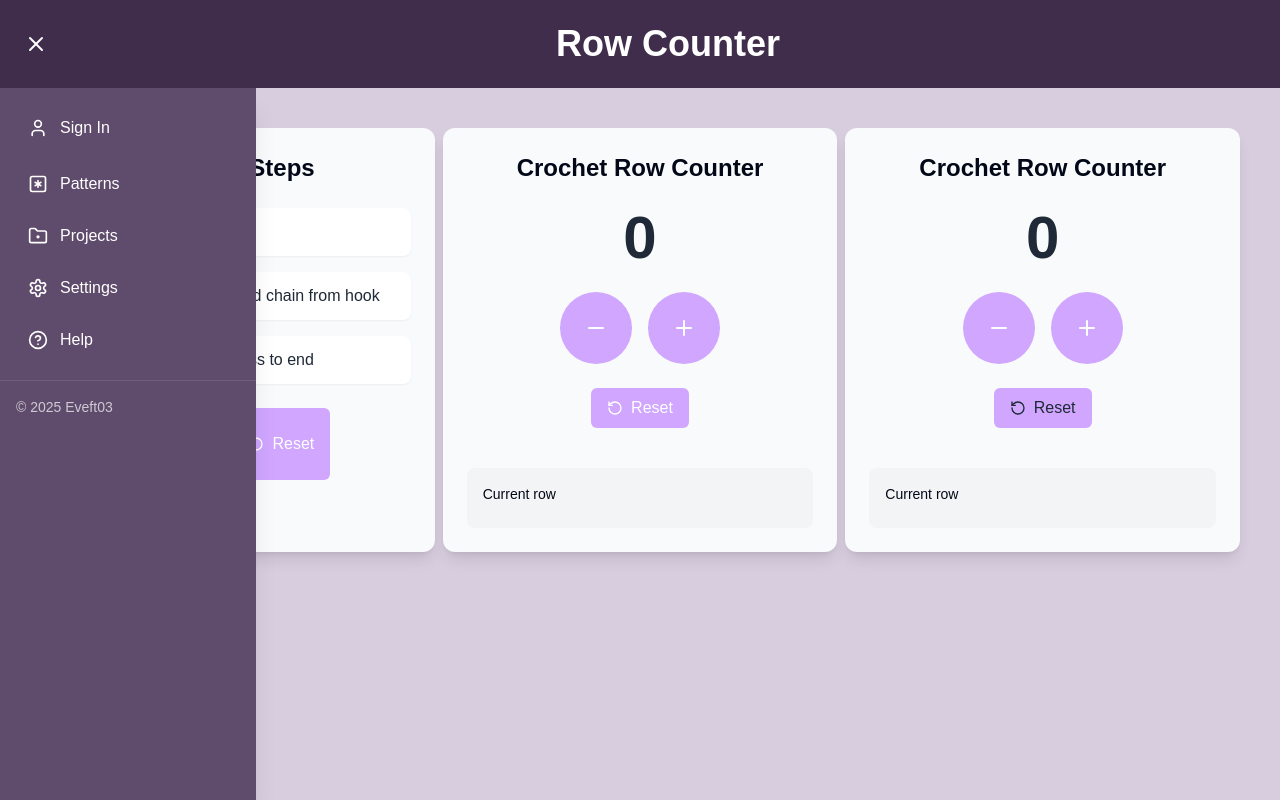
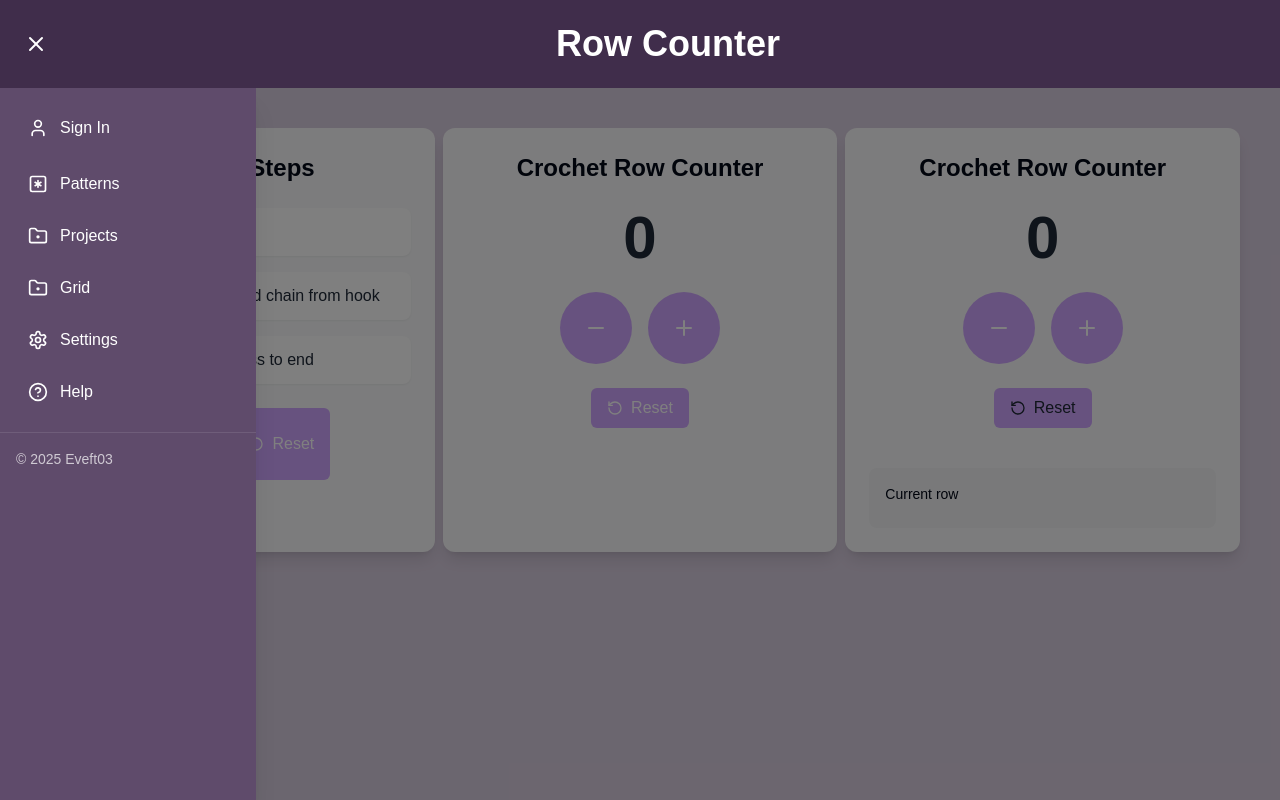
Before and after one commit to Eveft03/Row-Counter, a Next.js app: page / in a window 1280 px wide. Both pictures are taken after a click on the button 36 px from the left and 44 px from the top of the page. Built offline with nearby package versions, Linux system fonts and the light colour scheme.

Commit message:
feat: update package dependencies, enhance Counter component functionality, and improve Sidebar layout

```diff
--- a/package.json
+++ b/package.json
@@ -24,6 +24,7 @@
   },
   "devDependencies": {
     "@eslint/eslintrc": "^3",
+    "@next/swc-win32-x64-msvc": "^15.3.2",
     "@types/node": "^20",
     "@types/react": "^19",
     "@types/react-dom": "^19",
--- a/src/app/layout.tsx
+++ b/src/app/layout.tsx
@@ -50,7 +50,7 @@ export default function RootLayout({
             {/* Overlay - only visible when sidebar is open */}
             {isSidebarOpen && (
               <div
-                className="absolute inset-0 bg-black bg-opacity-50 z-5 transition-opacity duration-300 md:hidden"
+                className="absolute inset-0 bg-black bg-opacity-50 z-5 transition-opacity duration-300 "
                 onClick={() => setIsSidebarOpen(false)}
                 aria-hidden="true"
               />
--- a/src/app/page.tsx
+++ b/src/app/page.tsx
@@ -4,7 +4,7 @@ import Timer from "@/components/timer";
 
 export default function Home() {
   return (
-    <div className="w-full max-w-7xl mx-auto p-4">
+    <div className="w-full h-full max-w-7xl mx-auto p-4">
       <div className="grid grid-cols-1 lg:grid-cols-3 gap-2">
         <Steps />
         <Counter />
--- a/src/components/counter.tsx
+++ b/src/components/counter.tsx
@@ -4,26 +4,31 @@ import React, { useState } from 'react';
 import { Plus, Minus, RotateCcw } from 'lucide-react';
 
 
+interface HistoryEntry {
+  action: 'increment' | 'decrement';
+  timestamp: Date;
+}
 
 export default function Counter() {
   const [count, setCount] = useState(0);
+  const [history, setHistory] = useState<HistoryEntry[]>([]);
 
 
-  const incrementCount = () => {
+  function incrementCount() {
     setCount(prev => prev + 1);
-
+    setHistory(prev => [...prev, { action: 'increment', timestamp: new Date() }]);
   };
 
-  const decrementCount = () => {
+  function decrementCount(){
     if (count > 0) {
       setCount(prev => prev - 1);
-
+       setHistory(prev => [...prev, { action: 'increment', timestamp: new Date() }]);
     }
   };
 
-  const resetCount = () => {
+  function resetCount() {
     setCount(0);
-
+   setHistory([]);
   };
 
   return (
@@ -65,11 +70,16 @@ export default function Counter() {
           </button>
 
           {/* History Log */}
-          {history.length > 0 && (
-            <div className="w-full mt-4 p-4 bg-gray-100 rounded-lg">
+         {history.length > 0 && (
+             <div className="w-full mt-4 p-4 bg-gray-100 rounded-lg ">
               <h3 className="text-sm font-medium mb-2">Current row</h3>
-              <div className="max-h-32 overflow-y-auto">
-
+              <div className="max-h-32 overflow-y-scroll">
+                {history.slice(-3).map((entry, index) => (
+                  <div key={index} className="text-sm text-gray-600 mb-1">
+                    Row {entry.action === 'increment' ? 'added' : 'removed'} at{' '}
+                    {entry.timestamp.toLocaleTimeString()}
+                  </div>
+                ))}
               </div>
             </div>
           )}
--- a/src/components/sidebar.tsx
+++ b/src/components/sidebar.tsx
@@ -28,6 +28,11 @@ export default function Sidebar() {
       icon: <FolderDot size={20} />,
     },
     {
+      title: "Grid",
+      link: "#",
+      icon: <FolderDot size={20} />,
+    },
+    {
       title: "Settings",
       link: "#",
       icon: <Settings size={20} />,
@@ -50,7 +55,7 @@ export default function Sidebar() {
             <Link
               key={index}
               href={link}
-              className="flex items-center p-3 mb-2 font-medium rounded-lg hover:bg-mycolor-light-button-hover transition-colors duration-200"
+              className="flex items-center p-3 mb-2 font-medium rounded-lg hover:bg-mycolor-light-display-bg transition-colors duration-200"
             >
               <span className="mr-3">{icon}</span>
               <span>{title}</span>
```
Also changed, not shown: 2 other files (tests, documents, lock files or other folders).
